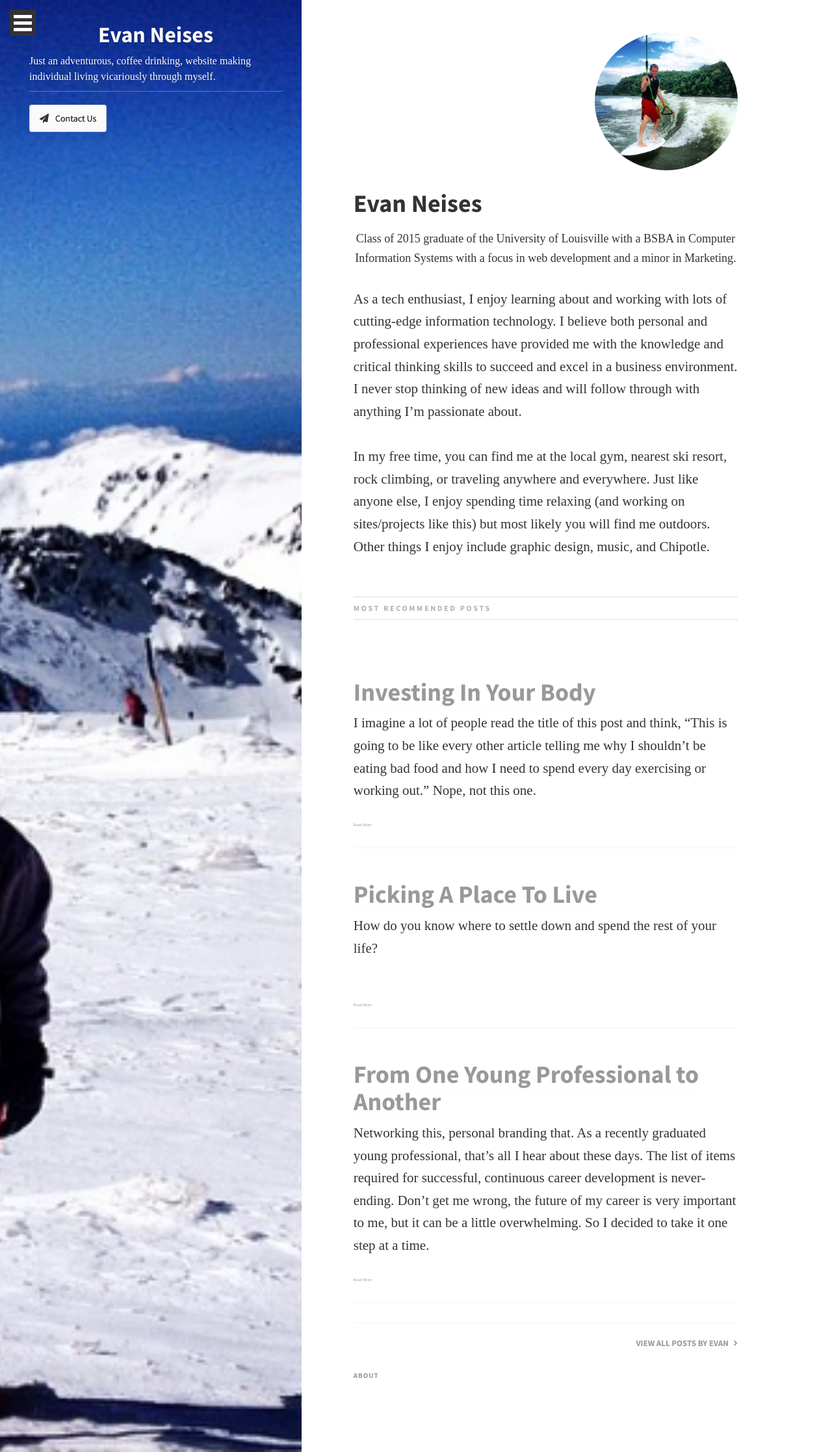
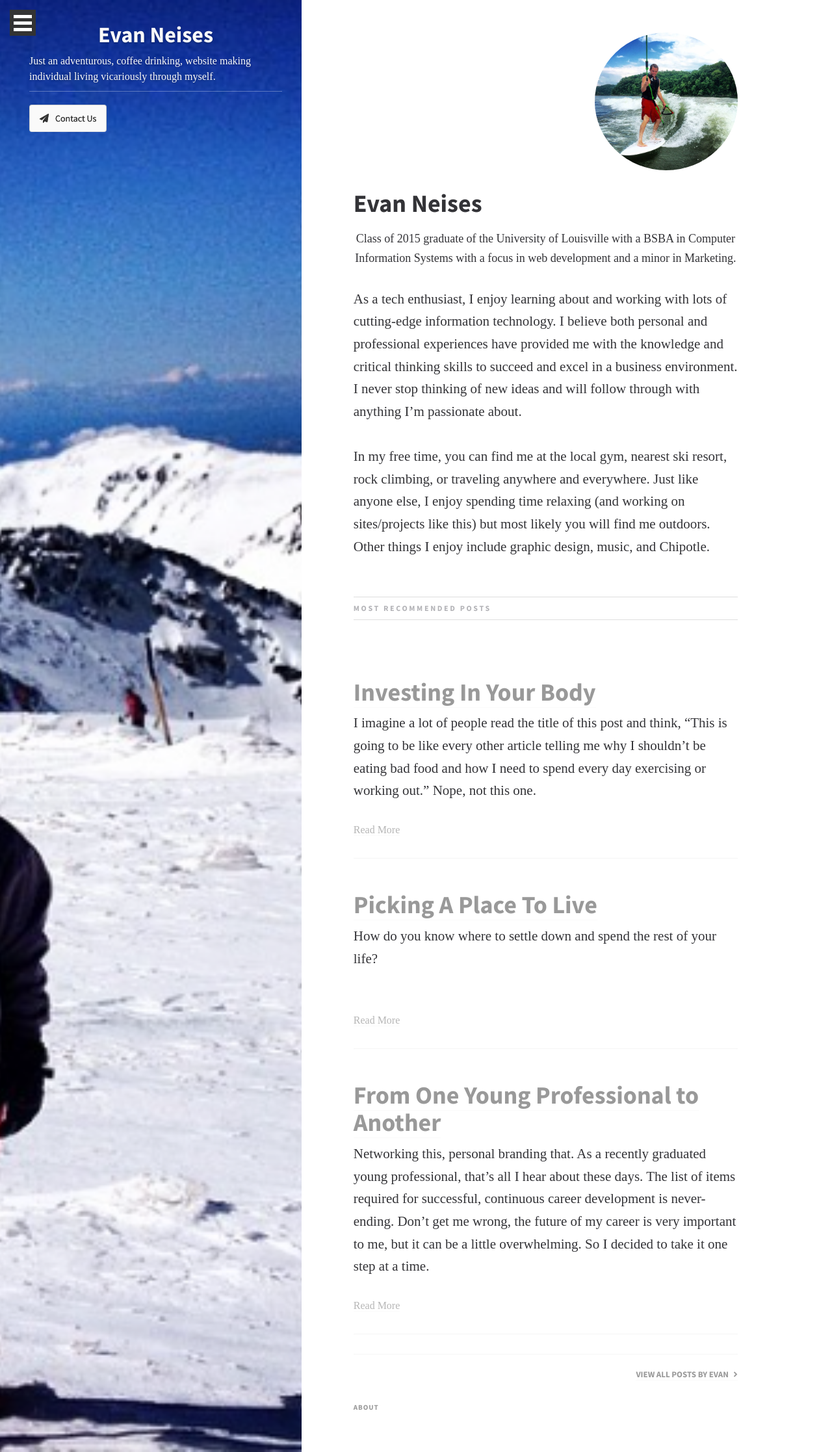
Before and after one commit to EJBlog/EJBlog.github.io, a Jekyll site: the page built from author_evan.html, in a window 1280 px wide. Shown: the whole page at 65% size. Built offline with Jekyll 4.4.1, drawn with Linux system fonts in a browser that asks for light colours; nearby versions of some CDN libraries; some web fonts are replaced.

Commit message:
Update author_evan.html

```diff
--- a/_layouts/author_evan.html
+++ b/_layouts/author_evan.html
@@ -108,7 +108,9 @@
                                 {{ post.excerpt }}
                               </div>
 
+                              <p class="meta">
                               <a href="{{ site.baseurl }}{{ post.url }}" class="read-more">Read More</a>
+                              </p>
                             </article>
                           {% endfor %}
                         </div>
```
